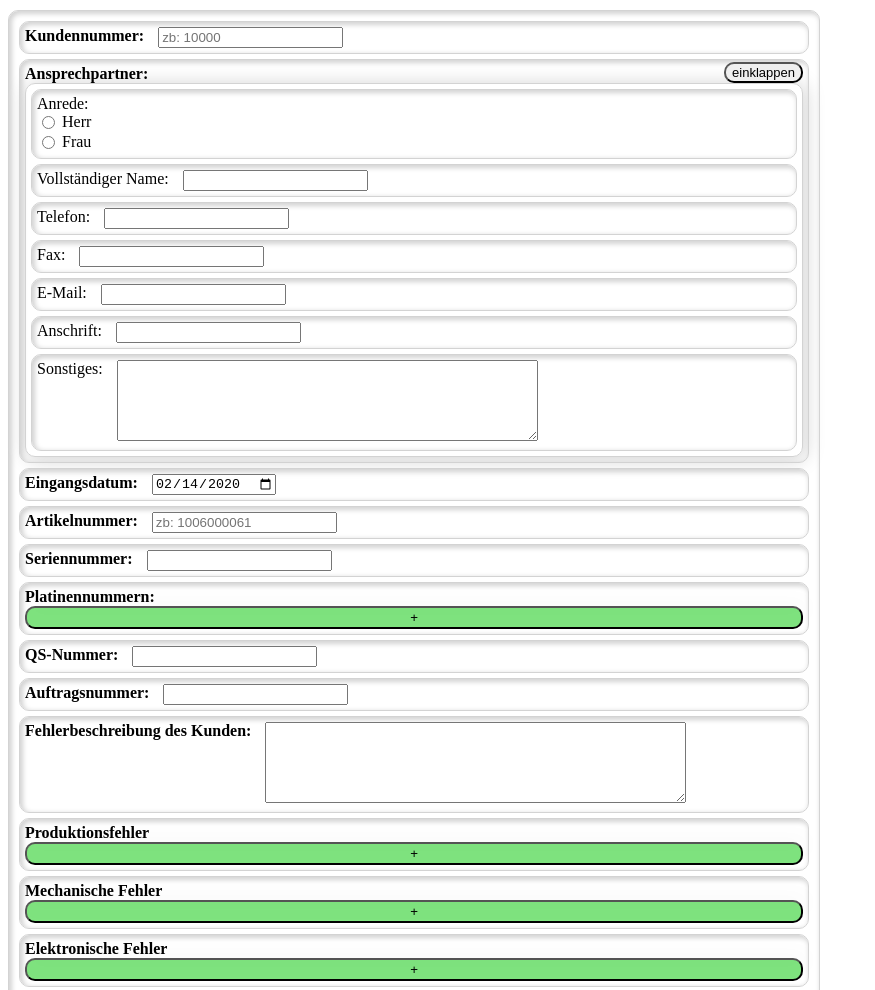
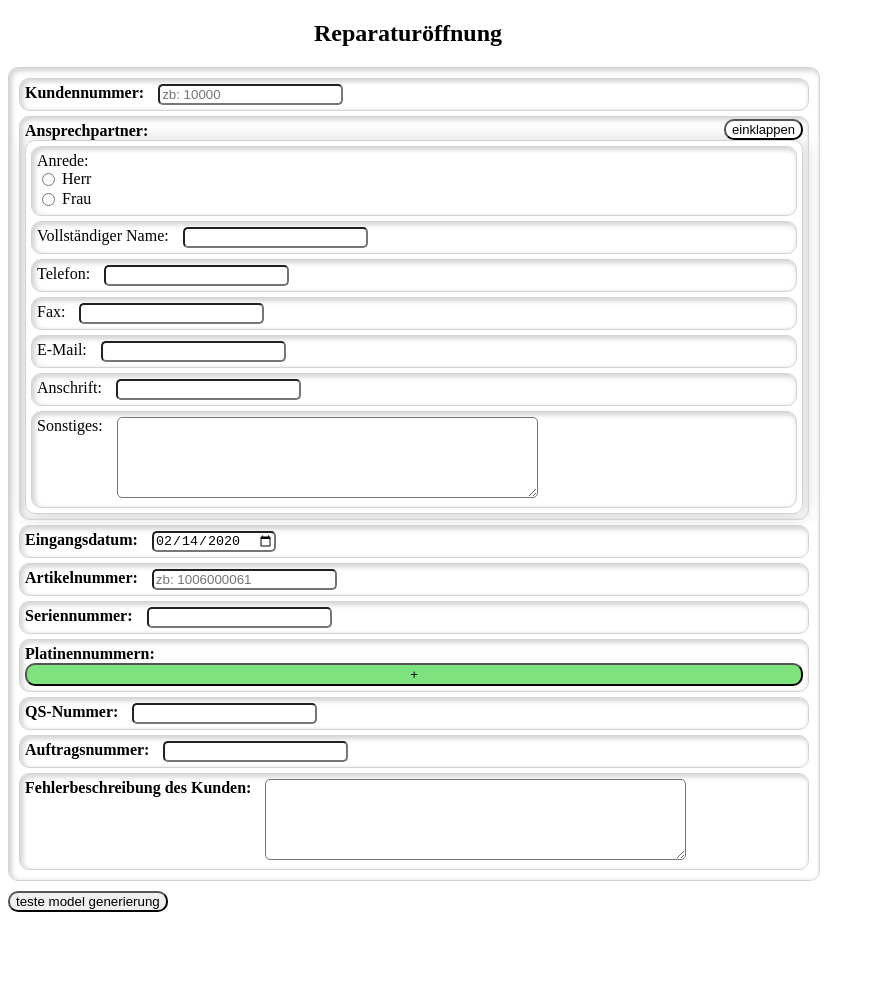
Before and after one commit to protronic/form-generator, a website: page index.html in a window 1280 px wide. Shown: the top 990 px of the page, without its empty margins (0-875 px from the left). After the commit the page ends 920 px from the top, so only its background shows below. Drawn offline with Linux system fonts and the light colour scheme.

Commit message:
started implementing nachschlage feld

```diff
--- a/components/form-creator.js
+++ b/components/form-creator.js
@@ -11,7 +11,16 @@ class FormCreator extends HTMLElement{
                 this.schema = schema;
                 this.renderSchema(schema.felder);
                 this.testModelCreation();
+                this.renderGeneralInfo(schema);
             })
+    }
+
+    renderGeneralInfo(schema){
+        this.insertAdjacentHTML('afterbegin', `
+            <div class="formular-title">
+                <h2>${schema.formular}</h2>
+            </div>
+        `)
     }
 
     renderSchema(schemafelder){
--- a/components/input-field.js
+++ b/components/input-field.js
@@ -69,7 +69,6 @@ class GenericInputField extends InputField{
 
     getModel(){
         let model = this.querySelector(`#${this.options.name}`).value;
-        console.log(this.options.name, model)
         return model;
     }
 }
@@ -130,7 +129,6 @@ class InputFieldTextarea extends InputField{
 
     getModel(){
         let model = this.querySelector(`#${this.options.name}`).value;
-        console.log(this.options.name, model)
         return model;
     }
 }
@@ -166,7 +164,6 @@ class InputFieldDropdown extends InputField {
 
     getModel(){
         let model = this.querySelector('select').value;
-        console.log(this.options.name, model);
         return model;
     }
 }
@@ -176,7 +173,6 @@ customElements.define('input-field-dropdown', InputFieldDropdown);
 function collapseObjectGroup(event){
     let collapseBtn = event.srcElement;
     let self = collapseBtn.parentElement.parentElement;
-    console.log(collapseBtn, self)
     if(!self.collapsed){
         collapseBtn.nextElementSibling.classList.add("hidden");
         collapseBtn.innerText = 'ausklappen';
@@ -216,10 +212,8 @@ class InputFieldObject extends InputField{
     getModel(){
         let model = {};
         for(let objProps of this.querySelector(`#${this.options.name}`).children) {
-            console.log(objProps)
             model[JSON.parse(objProps.getAttribute('name'))] = objProps.getModel();
         }
-        console.log(this.options.name, model);
         return model;
     }
 }
@@ -230,9 +224,6 @@ customElements.define('input-field-object', InputFieldObject);
 function radioButtonChange(event, value){
 
     let self = event.srcElement.parentElement.parentElement;
-    console.log(self)
-    console.log(value)
-
     self.currentValue = value;
 }
 
@@ -270,7 +261,6 @@ class InputFieldRadio extends InputField {
                 model = inputElement.value;
             }
         })
-        console.log(this.options.name, model);
         return model;
     }
 }
@@ -306,12 +296,17 @@ class InputFieldDate extends InputField{
 
     getModel(){
         let model = this.querySelector('input').value;
-        console.log(this.options.name, model);
         return model;
     }
 }
 
 customElements.define('input-field-date', InputFieldDate);
+
+function checkboxChangeListener(event, changedValue){
+
+    console.log(event)
+    console.log(changedValue)
+}
 
 class InputFieldBoolean extends InputField{
     constructor(){
@@ -331,6 +326,7 @@ class InputFieldBoolean extends InputField{
                     ${this.options.standard ? 'checked' : ''}
                     ${this.options.deaktiviert ? 'disabled' : ''}
                     type="checkbox"
+                    onchange="checkboxChangeListener(event, '${this.options.name}')"
                 >
                 <span class="pflichtfeld" style="font-style: italic; visibility: ${this.options.pflichtfeld ? 'visible' : 'hidden'};">Pflichtfeld</span>
             </div>
@@ -339,7 +335,6 @@ class InputFieldBoolean extends InputField{
 
     getModel(){
         let model = this.querySelector(`#${this.options.name}`).hasAttribute('checked');
-        console.log(this.options.name, model);
         return model;
     }
 }
@@ -348,10 +343,7 @@ customElements.define('input-field-boolean', InputFieldBoolean);
 
 function addListItem(event){
     let self = event.srcElement.parentElement.parentElement;
-
-
     let lfdNr = event.srcElement.previousElementSibling.childNodes.length ? 0 : event.srcElement.previousElementSibling.childNodes.length;
-
     let newEle = `
         ${self.options.vorlage.map(formElement => {
             return `<${formElement.feldtyp} ${Object.keys(formElement).map(key => `${key}='${self.saveValue(key, formElement[key], lfdNr)}'`).join(' ')}></${formElement.feldtyp}>`
@@ -359,7 +351,7 @@ function addListItem(event){
         <button class="form-list-removebtn" onclick="(function(event){event.srcElement.previousElementSibling.remove(); event.srcElement.remove()})(event)" type="button">${self.options.entfernenLabel}</button>
     `;
 
-    event.srcElement.previousElementSibling.insertAdjacentHTML('beforeend', newEle)
+    event.srcElement.previousElementSibling.insertAdjacentHTML('beforeend', newEle);
 }
 
 class InputFieldList extends InputField {
@@ -399,11 +391,47 @@ class InputFieldList extends InputField {
     getModel(){
         let model = [];
         this.querySelectorAll(`#${this.options.name} > :not(button)`).forEach(listEle => {
-            model += [listEle.getModel()];
+            model.push(listEle.getModel());
         });
-        console.log(this.options.name, model);
         return model;
     }
 }
 
 customElements.define('input-field-list', InputFieldList);
+
+function genericQuery(input, query, db){
+    return fetch(uri,  {
+        method: 'POST',
+        body: JSON.stringify({q: query.replace('?', input)}),
+        headers: {
+            'Content-Type': 'application/json'
+        }
+    }).then(response => response.json());
+}
+
+class InputFieldNachschlagen extends InputFieldText {
+    constructor(){
+        super();
+        this.defaultOptions = {
+            ...this.defaultOptions,
+            ausgabeLabel: '',
+            query: undefined,
+            maxZeilen: 1
+        }
+    }
+
+    connectedCallback(){
+        super.connectedCallback();
+
+        let input = this.querySelector('input');
+
+        input.addEventListener('input', (event) => {
+            if(event.target.validity.valid && event.target.value !== ''){
+                genericQuery.then(data => (data.map()))
+            }
+        })
+        input.insertAdjacentHTML('afterend', `
+
+        `)
+    }
+}
--- a/index.html
+++ b/index.html
@@ -9,6 +9,6 @@
         </script>
     </head>
     <body>
-        <form-creator schemaLink="reperatur-protocol.json"></form-creator>
+        <form-creator schemaLink="reparatur-öffnung.json"></form-creator>
     </body>
 </html>
--- a/package.json
+++ b/package.json
@@ -5,7 +5,7 @@
   "main": "index.js",
   "scripts": {
     "test": "echo \"Error: no test specified\" && exit 1",
-    "serve": "http-server ."
+    "serve": "http-server -c-1 ."
   },
   "repository": {
     "type": "git",
--- /dev/null
+++ b/reparatur-öffnung.json
@@ -0,0 +1,99 @@
+{
+    "formular": "Reparaturöffnung",
+    "felder": [
+        {
+            "name": "kundennummer",
+            "feldtyp": "input-field-text",
+            "label": "Kundennummer:",
+            "platzhalter": "zb: 10000",
+            "muster": "[0-9]{5}"
+        },
+        {
+            "name": "kontakt",
+            "feldtyp": "input-field-object",
+            "label": "Ansprechpartner:",
+            "subform": [
+                {
+                    "name": "anrede",
+                    "label": "Anrede:",
+                    "feldtyp": "input-field-radio",
+                    "items": ["Herr", "Frau"]
+                },
+                {
+                    "name": "name",
+                    "label": "Vollständiger Name:",
+                    "feldtyp": "input-field-text"
+                },
+                {
+                    "name": "telefon",
+                    "label": "Telefon:",
+                    "feldtyp": "input-field-tel"
+                },
+                {
+                    "name": "fax",
+                    "label": "Fax:",
+                    "feldtyp": "input-field-tel"
+                },
+                {
+                    "name": "email",
+                    "label": "E-Mail:",
+                    "feldtyp": "input-field-email"
+                },
+                {
+                    "name": "anschrift",
+                    "label": "Anschrift:",
+                    "feldtyp": "input-field-text"
+                },
+                {
+                    "name": "sonstiges",
+                    "label": "Sonstiges:",
+                    "feldtyp": "input-field-textarea"
+                }
+            ]
+        },
+        {
+            "name": "eingangsdatum",
+            "label": "Eingangsdatum:",
+            "feldtyp": "input-field-date"
+        },
+        {
+            "name": "artikelnummer",
+            "label": "Artikelnummer:",
+            "feldtyp": "input-field-text",
+            "platzhalter": "zb: 1006000061",
+            "muster": "[0-9]{10}"
+        },
+        {
+            "name": "seriennummer",
+            "label": "Seriennummer:",
+            "feldtyp": "input-field-text"
+        },
+        {
+            "name": "platinennnummern",
+            "label": "Platinennummern:",
+            "feldtyp": "input-field-list",
+            "vorlage": [
+                {
+                    "name": "platinennummer",
+                    "feldtyp": "input-field-text"
+                }
+            ]
+        },
+        {
+            "name": "qsnummer",
+            "label": "QS-Nummer:",
+            "feldtyp": "input-field-text"
+        },
+        {
+            "name": "auftragsnummer",
+            "label": "Auftragsnummer:",
+            "feldtyp": "input-field-text"
+        },
+        {
+            "name": "fehlerbeschreibung-kunde",
+            "label": "Fehlerbeschreibung des Kunden:",
+            "feldtyp": "input-field-textarea",
+            "platzhalter": ""
+        }
+    ]
+}
--- a/reperatur-protocol.json
+++ b/reperatur-protocol.json
@@ -1,4 +1,5 @@
 {
+    "formular": "Reparaturbericht",
     "felder": [
         {
             "name": "kundennummer",
@@ -93,6 +94,11 @@
             "label": "Fehlerbeschreibung des Kunden:",
             "feldtyp": "input-field-textarea",
             "platzhalter": ""
+        },
+        {
+            "name": "keinfehler",
+            "label": "Kein Fehler?",
+            "feldtyp": "input-field-boolean"
         },
         {
             "name": "produktionsfehlerliste",
@@ -233,7 +239,7 @@
         },
         {
             "name": "gutschrift",
-            "label": "Gutschrift erteilt",
+            "label": "Gutschrift erteilt?",
             "feldtyp": "input-field-boolean",
             "standard": false
         },
--- a/style.css
+++ b/style.css
@@ -1,5 +1,9 @@
-form {
+form, .formular-title {
   width: 800px;
+}
+
+.formular-title > * {
+  text-align: center;
 }
 
 div.form-element {
@@ -32,7 +36,6 @@ span.pflichtfeld {
   width: 100%;
   height: 95%;
   background-color: rgba(200, 0, 0, 0.5);
-  border-radius: 5px;
   padding: 2px;
 }
 
@@ -43,7 +46,6 @@ span.pflichtfeld {
   display: block;
   background-color: rgba(0, 200, 0, 0.5);
   box-sizing: content-box;
-  border-radius: 10px;
   padding: 2px;
 }
 
@@ -86,7 +88,7 @@ label {
     float: right;
     font-size: small;
     margin-top: -3px;
-    border-radius: 10px;
+    background-color: white;
 }
 
 .hidden {
@@ -95,8 +97,10 @@ label {
     height: 0;
 }
 
-input[type="textarea"] {
-    height: 5em;
-    width: 50%;
-    word-wrap: break-word;
+input, textarea {
+  border-radius: 5px;
 }
+
+button {
+  border-radius: 10px;
+}
```
Also changed, not shown: components/database-connector.js (added, +11 -0 lines), components/input-field-radio.js (+49 -0 lines).
